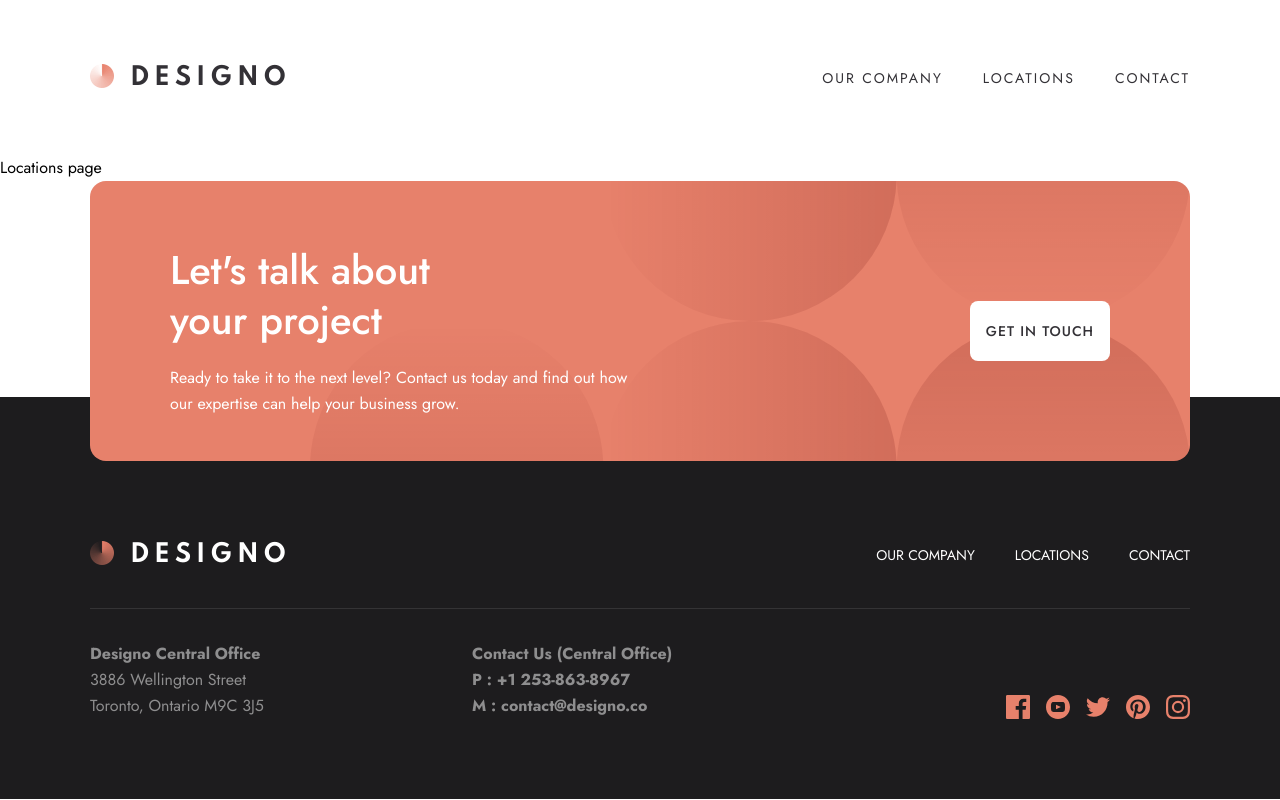
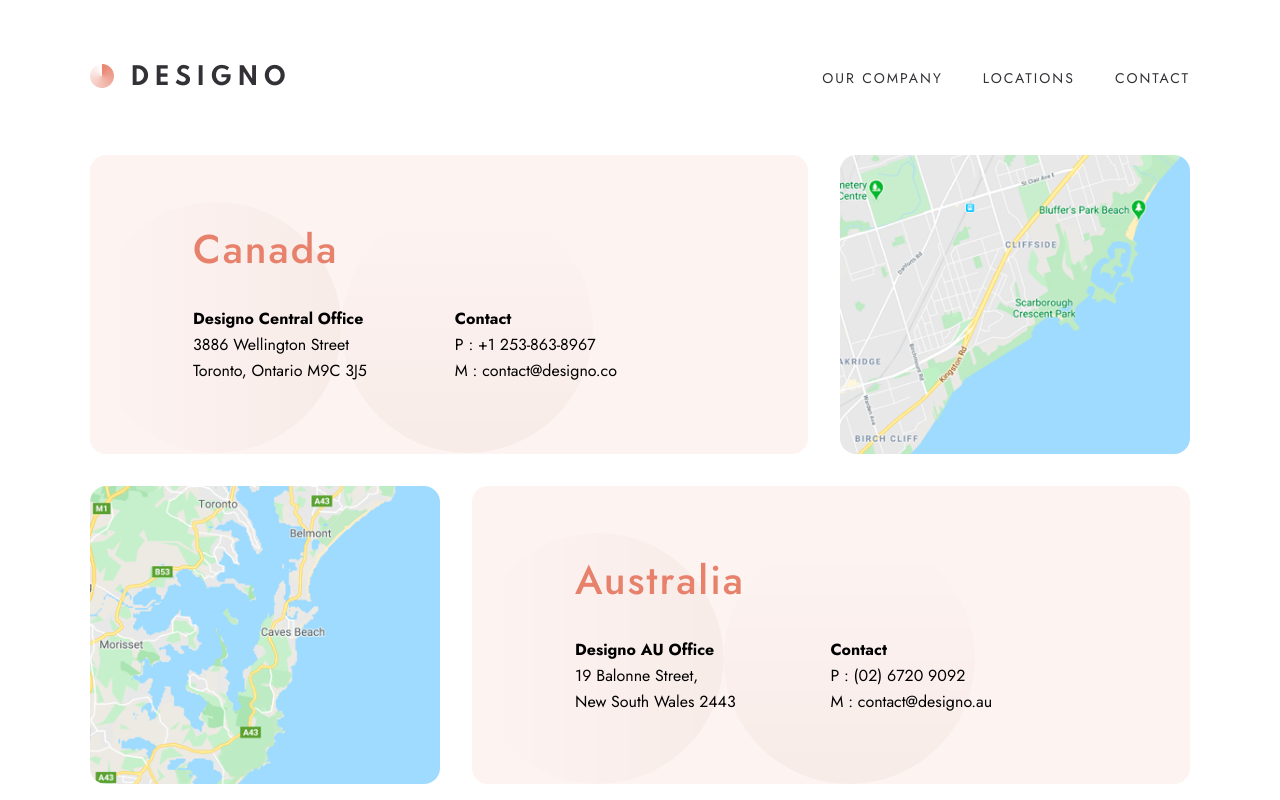
Before and after one commit to andreiz53/frontendmentor-designo-website, a Vue app: page /locations in a window 1280 px wide. Shown: the top 800 px of the page. Built offline with nearby package versions, Linux system fonts and the light colour scheme.

Commit message:
locations page finished

```diff
--- /dev/null
+++ b/src/components/locations/LocationSingle.vue
@@ -0,0 +1,62 @@
+<script setup lang="ts">
+defineProps(['reversed']);
+</script>
+
+<template>
+  <div class="row" :class="[reversed]">
+    <div class="text-col">
+      <div class="col-wrapper">
+        <div class="title">
+          <slot name="title">title</slot>
+        </div>
+        <div class="info">
+          <div class="address">
+            <slot name="address">address</slot>
+          </div>
+          <div class="contact">
+            <slot name="contact">contact</slot>
+          </div>
+        </div>
+      </div>
+    </div>
+    <div class="map-col">
+      <slot name="map">map</slot>
+    </div>
+  </div>
+</template>
+
+<style scoped>
+.row {
+  @apply w-full max-w-m mx-auto grid grid-cols-[1fr_350px] gap-8;
+}
+.text-col {
+  @apply bg-primary-lighter rounded-2xl flex items-center;
+}
+.map-col {
+  @apply rounded-2xl overflow-hidden;
+}
+.col-wrapper {
+  @apply max-w-lg mx-auto w-full;
+}
+.title {
+  @apply mb-8;
+}
+.info {
+  @apply flex;
+}
+.contact {
+  @apply mx-auto;
+}
+.row.reversed {
+  @apply grid-cols-[350px_1fr];
+}
+.row.reversed .map-col {
+  order: -1;
+}
+.text-col {
+  background-image: url('../../assets/shared/desktop/bg-pattern-two-circles.svg');
+  background-position: left bottom;
+  background-repeat: no-repeat;
+  background-size: 70%;
+}
+</style>
--- a/src/components/LocationsRow.vue
+++ b/src/components/locations/LocationsRow.vue
@@ -1,5 +1,5 @@
 <script setup>
-import BaseButton from './ui/BaseButton.vue';
+import BaseButton from '../ui/BaseButton.vue';
 </script>
 
 <template>
--- a/src/views/AboutView.vue
+++ b/src/views/AboutView.vue
@@ -1,6 +1,6 @@
 <script setup lang="ts">
 import TextImageRow from '../components/TextImageRow.vue';
-import LocationsRow from '../components/LocationsRow.vue';
+import LocationsRow from '../components/locations/LocationsRow.vue';
 </script>
 
 <template>
--- a/src/views/LocationsView.vue
+++ b/src/views/LocationsView.vue
@@ -1,7 +1,74 @@
-<script setup lang="ts"></script>
+<script setup lang="ts">
+import LocationSingle from '../components/locations/LocationSingle.vue';
+</script>
 
 <template>
-  <div>Locations page</div>
+  <section class="locations-section">
+    <LocationSingle>
+      <template v-slot:title>
+        <h2 class="title">Canada</h2>
+      </template>
+      <template v-slot:address>
+        <p><b>Designo Central Office</b></p>
+        <p>3886 Wellington Street <br />Toronto, Ontario M9C 3J5</p>
+      </template>
+      <template v-slot:contact>
+        <p><b>Contact</b></p>
+        <p>P : +1 253-863-8967</p>
+        <p>M : contact@designo.co</p>
+      </template>
+      <template v-slot:map>
+        <img src="../assets/locations/desktop/image-map-canada.png" />
+      </template>
+    </LocationSingle>
+    <LocationSingle reversed="reversed">
+      <template v-slot:title>
+        <h2 class="title">Australia</h2>
+      </template>
+      <template v-slot:address>
+        <p><b>Designo AU Office</b></p>
+        <p>
+          19 Balonne Street,<br />
+          New South Wales 2443
+        </p>
+      </template>
+      <template v-slot:contact>
+        <p><b>Contact</b></p>
+        <p>P : (02) 6720 9092</p>
+        <p>M : contact@designo.au</p>
+      </template>
+      <template v-slot:map>
+        <img src="../assets/locations/desktop/image-map-australia.png" />
+      </template>
+    </LocationSingle>
+    <LocationSingle>
+      <template v-slot:title>
+        <h2 class="title">United Kingdom</h2>
+      </template>
+      <template v-slot:address>
+        <p><b>Designo UK Office</b></p>
+        <p>
+          13 Colorado Way,<br />
+          Rhyd-y-fro SA8 9GA
+        </p>
+      </template>
+      <template v-slot:contact>
+        <p><b>Contact</b></p>
+        <p>P : 078 3115 1400</p>
+        <p>M : contact@designo.uk</p>
+      </template>
+      <template v-slot:map>
+        <img src="../assets/locations/desktop/image-map-united-kingdom.png" />
+      </template>
+    </LocationSingle>
+  </section>
 </template>
 
-<style scoped></style>
+<style scoped>
+.locations-section {
+  @apply grid gap-8 pb-40;
+}
+.title {
+  @apply text-primary;
+}
+</style>
```
